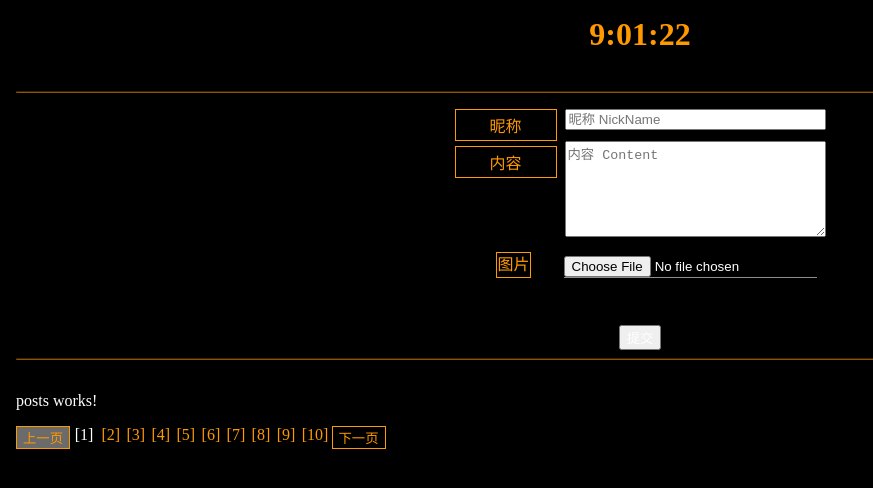
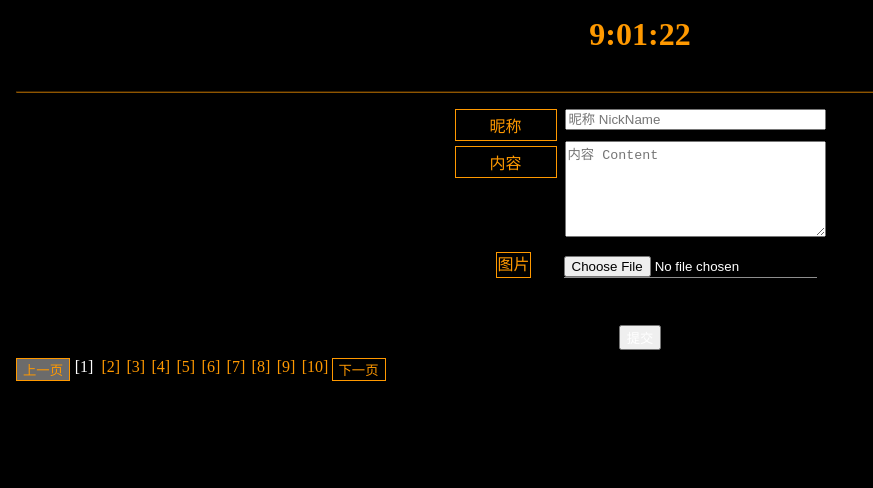
Before and after one commit to myfor/dark.myfor.front, an Angular app: page / in a window 1280 px wide. Shown: the top 488 px of the page, without its empty margins (0-873 px from the left). Built offline with nearby package versions, Linux system fonts and the light colour scheme.

Commit message:
update: posts list

```diff
--- a/src/app/app.component.html
+++ b/src/app/app.component.html
@@ -5,7 +5,6 @@
     <div *ngIf="isOpen">
       <div class="div-new">
         <app-new-post></app-new-post>
-        <hr>
       </div>
       <div>
         <app-posts></app-posts>
--- a/src/app/posts/posts.component.html
+++ b/src/app/posts/posts.component.html
@@ -1,2 +1,9 @@
-<p>posts works!</p>
-<app-paginator (pageIndex)="changePage($event)" [totalRows]="totalRows"></app-paginator>
+<div>
+  <div>
+    <div *ngFor="let item of list">
+      <hr>
+
+    </div>
+  </div>
+  <app-paginator (pageIndex)="changePage($event)" [totalRows]="totalRows"></app-paginator>
+</div>
--- a/src/app/posts/posts.component.ts
+++ b/src/app/posts/posts.component.ts
@@ -1,4 +1,5 @@
 import { Component, OnInit } from '@angular/core';
+import { PostsService } from '../services/posts.service';
 
 @Component({
   selector: 'app-posts',
@@ -7,14 +8,29 @@ import { Component, OnInit } from '@angular/core';
 })
 export class PostsComponent implements OnInit {
 
-  totalRows = 200;
+  list = [];
+  private index = 1;
+  totalRows = 400;
 
-  constructor() { }
+  constructor(
+    private post: PostsService
+  ) { }
 
   ngOnInit() {
+    this.getList();
   }
 
+  private getList() {
+
+  }
+
+  /**
+   * 改变页码
+   * @param index 页码
+   */
   changePage(index: number) {
     console.log(index);
+    this.index = index;
+    this.getList();
   }
 }
--- a/src/app/share/paginator/paginator.component.ts
+++ b/src/app/share/paginator/paginator.component.ts
@@ -49,8 +49,10 @@ export class PaginatorComponent {
    * 获取总页数
    */
   get totalPages(): number {
-    return this._totalRows % this._rows === 0 ?
+    // tslint:disable-next-line: variable-name
+    const _totalPages = this._totalRows % this._rows === 0 ?
       this._totalRows / this._rows : this._totalRows / this._rows + 1;
+    return Math.floor(_totalPages);
   }
   /**
    * 可显示的页码数组
@@ -65,35 +67,28 @@ export class PaginatorComponent {
   private setShowablePage() {
     this.showablePage = [];
     let increment = 0;
+    //  页码只能显示 10 页
+    const SHOWABLE_PAGE_COUNT = 10;
 
     if (this.currentIndex <= 6) {
-      for (let i = 1; i <= 10; i++) {
+      for (let i = 1; i <= SHOWABLE_PAGE_COUNT; i++) {
         if (i > this.totalPages) {
           return;
         }
         this.showablePage.push(i);
       }
     } else {
-      for (let i = 0; i < 10; i++) {
-        increment = this.currentIndex + i - 4;
+      const LESS = 4;
+      // const LESS = this.currentIndex - this.totalPages % SHOWABLE_PAGE_COUNT - 1;
+      // console.log(`LESS: ${LESS} = currentIndex: ${this.currentIndex} - totalPages: ${this.totalPages}`);
+      for (let i = 0; i < SHOWABLE_PAGE_COUNT; i++) {
+        increment = this.currentIndex + i - LESS;
         if (increment > this.totalPages) {
-          return;
+          break;
         }
         this.showablePage.push(increment);
       }
     }
-    // console.log('first: ' + this.showablePage[0]);
-    // if (this.showablePage[0] !== 1) {
-    //   this.showFirstPage = true;
-    // } else {
-    //   this.showFirstPage = false;
-    // }
-    // console.log('last: ' + this.showablePage[this.showablePage.length]);
-    // if (this.showablePage[this.showablePage.length] !== this.totalPages) {
-    //   this.showLastPage = true;
-    // } else {
-    //   this.showLastPage = false;
-    // }
   }
 
   /**
```
